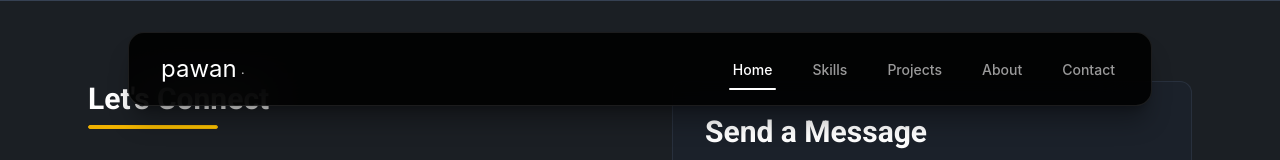
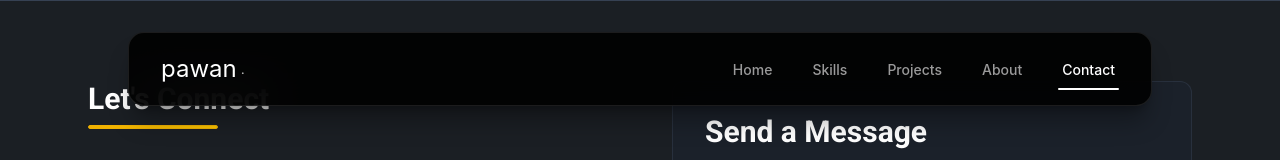
Before and after one commit to pawanprasad2/pawan_portfolio, a Next.js app: page /contactMe in a window 1280 px wide. Shown: the top 160 px of the page. Built offline with nearby package versions, Linux system fonts and the light colour scheme.

Commit message:
improvements

```diff
--- a/src/app/project/page.jsx
+++ b/src/app/project/page.jsx
@@ -1,3 +1,4 @@
+"use client"
 import React, { useState } from "react";
 import { FaGithub, FaArrowRight, FaCode, FaEye } from "react-icons/fa";
 
--- a/src/components/Navbar.jsx
+++ b/src/components/Navbar.jsx
@@ -1,41 +1,32 @@
 "use client";
 
 import React, { useState, useEffect } from "react";
+import Link from "next/link";
+import { usePathname } from "next/navigation";
 import { Menu, X } from "lucide-react";
 
 const navItems = [
-  { name: "Home", className:"", href: "#home" },
-  { name: "Skills", href: "#skills" },
-  { name: "Projects", href: "#projects" },
-  { name: "About", href: "#about" },
-  { name: "Contact", href: "#contact" },
+  { name: "Home", href: "/" },
+  { name: "Skills", href: "/skills" },
+  { name: "Projects", href: "/project" },
+  { name: "About", href: "/about" },
+  { name: "Contact", href: "/contactMe" },
 ];
 
 export default function Navbar() {
+  const pathname = usePathname();
   const [scrolled, setScrolled] = useState(false);
-  const [active, setActive] = useState("home");
   const [isOpen, setIsOpen] = useState(false);
 
   useEffect(() => {
-    const onScroll = () => {
-      setScrolled(window.scrollY > 20);
-      navItems.forEach((item) => {
-        const section = document.querySelector(item.href);
-        if (section) {
-          const top = section.getBoundingClientRect().top;
-          if (top <= 100 && top + section.offsetHeight > 100) {
-            setActive(item.name.toLowerCase());
-          }
-        }
-      });
-    };
+    const onScroll = () => setScrolled(window.scrollY > 20);
     window.addEventListener("scroll", onScroll);
     return () => window.removeEventListener("scroll", onScroll);
   }, []);
 
   return (
     <nav
-      className={`fixed left-1/2 -translate-x-1/2 z-[60] max-w-5xl transition-all  duration-500 ${
+      className={`fixed left-1/2 -translate-x-1/2 z-[60] max-w-5xl transition-all duration-500 ${
         scrolled ? "top-4 w-[95%] md:w-[90%]" : "top-8 w-[90%] md:w-[85%]"
       }`}
     >
@@ -48,22 +39,26 @@ export default function Navbar() {
       >
         <div className="flex justify-between items-center px-6 md:px-8 py-4 md:py-5">
           {/* Logo */}
-          <div className="flex items-center cursor-pointer transform transition-transform duration-300 hover:scale-105">
+          <Link
+            href="/"
+            className="flex items-center cursor-pointer transform transition-transform duration-300 hover:scale-105"
+          >
             <span className="text-xl md:text-2xl font-sans text-white">
               pawan
             </span>
             <span className="text-white ml-1 animate-pulse">.</span>
-          </div>
+          </Link>
 
           {/* Desktop Menu */}
           <ul className="hidden md:flex items-center font-sans gap-8">
-            {navItems.map((item) => (
+            {navItems.map((item) => {
+              const isActive = pathname === item.href;
+              return (
                 <li key={item.name} className="relative">
-                <a
+                  <Link
                     href={item.href}
-                  onClick={() => setActive(item.name.toLowerCase())}
-                  className={`relative text-sm font-medium py-2  px-1 transition-colors duration-300 ${
-                    active === item.name.toLowerCase()
+                    className={`relative text-sm font-medium py-2 px-1 transition-colors duration-300 ${
+                      isActive
                         ? "text-white"
                         : "text-white/60 hover:text-white"
                     }`}
@@ -71,15 +66,13 @@ export default function Navbar() {
                     {item.name}
                     <span
                       className={`absolute -bottom-1 left-0 right-0 h-0.5 bg-white rounded-full transition-all duration-300 ${
-                      active === item.name.toLowerCase()
-                        ? "scale-x-100"
-                        : "scale-x-0"
+                        isActive ? "scale-x-100" : "scale-x-0"
                       } origin-left`}
                     />
-                  <span className="absolute -bottom-1 left-0 right-0 h-0.5 bg-white/30 rounded-full origin-left scale-x-0 hover:scale-x-100 transition-transform duration-300" />
-                </a>
+                  </Link>
                 </li>
-            ))}
+              );
+            })}
           </ul>
 
           {/* Mobile Menu Button */}
@@ -89,13 +82,11 @@ export default function Navbar() {
               onClick={() => setIsOpen(!isOpen)}
               aria-label={isOpen ? "Close menu" : "Open menu"}
             >
-              <div className="w-6 h-6 flex items-center justify-center">
               {isOpen ? (
                 <X className="text-white w-6 h-6" />
               ) : (
                 <Menu className="text-white w-6 h-6" />
               )}
-              </div>
             </button>
           </div>
         </div>
@@ -110,29 +101,29 @@ export default function Navbar() {
         }`}
       >
         <ul className="py-4">
-          {navItems.map((item) => (
+          {navItems.map((item) => {
+            const isActive = pathname === item.href;
+            return (
               <li key={item.name} className="px-6 py-3">
-              <a
+                <Link
                   href={item.href}
-                onClick={() => {
-                  setActive(item.name.toLowerCase());
-                  setIsOpen(false);
-                }}
+                  onClick={() => setIsOpen(false)}
                   className={`block text-base font-medium transition-all duration-300 ${
-                  active === item.name.toLowerCase()
+                    isActive
                       ? "text-white translate-x-2"
                       : "text-white/60 hover:text-white hover:translate-x-2"
                   }`}
                 >
                   <span className="flex items-center">
-                  {active === item.name.toLowerCase() && (
+                    {isActive && (
                       <span className="w-2 h-2 bg-white rounded-full mr-3 transition-all duration-300" />
                     )}
                     {item.name}
                   </span>
-              </a>
+                </Link>
               </li>
-          ))}
+            );
+          })}
         </ul>
       </div>
     </nav>
```
Also changed, not shown: src/app/layout.js (line endings or trailing spaces). Lines whose indentation alone changed are shown as unchanged.
